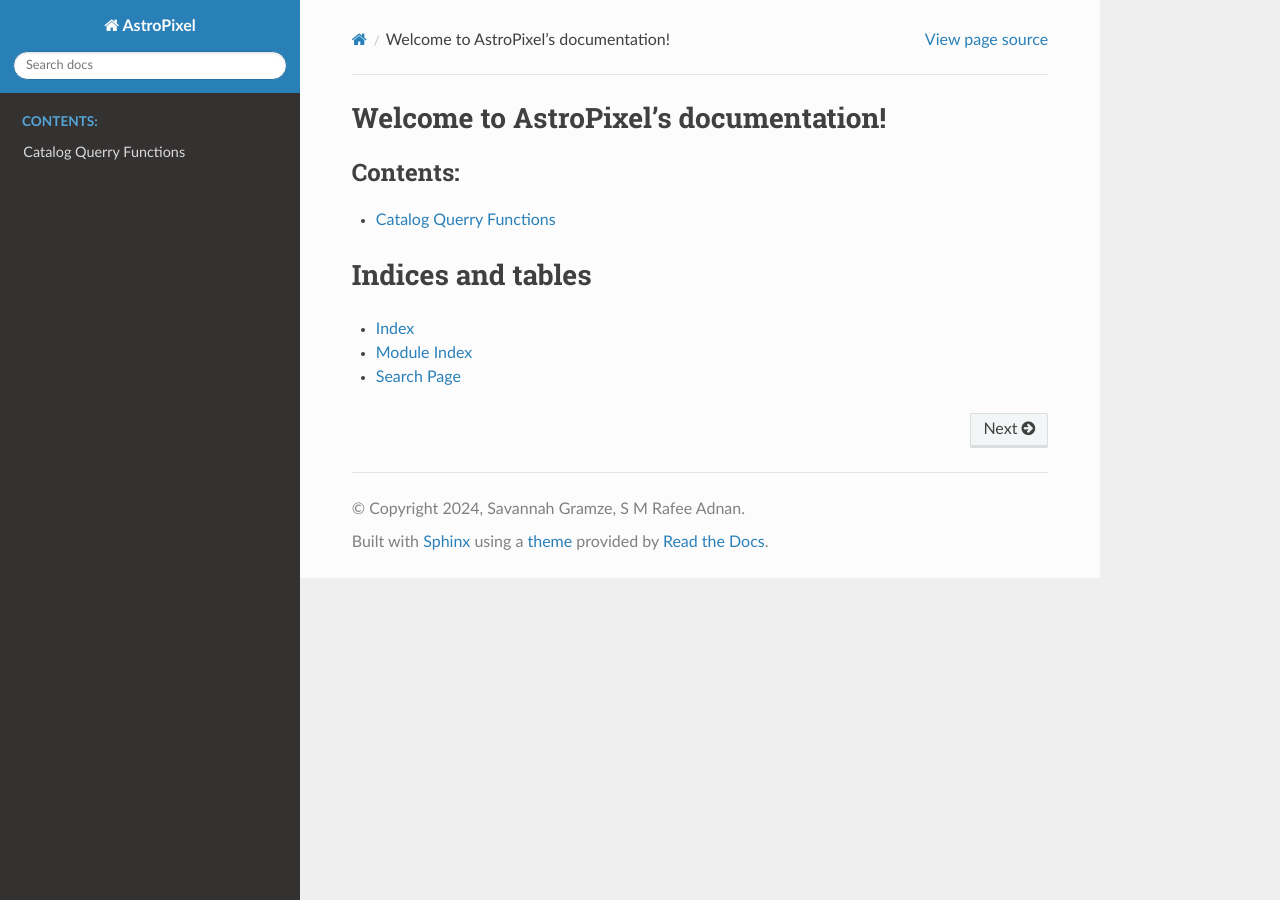
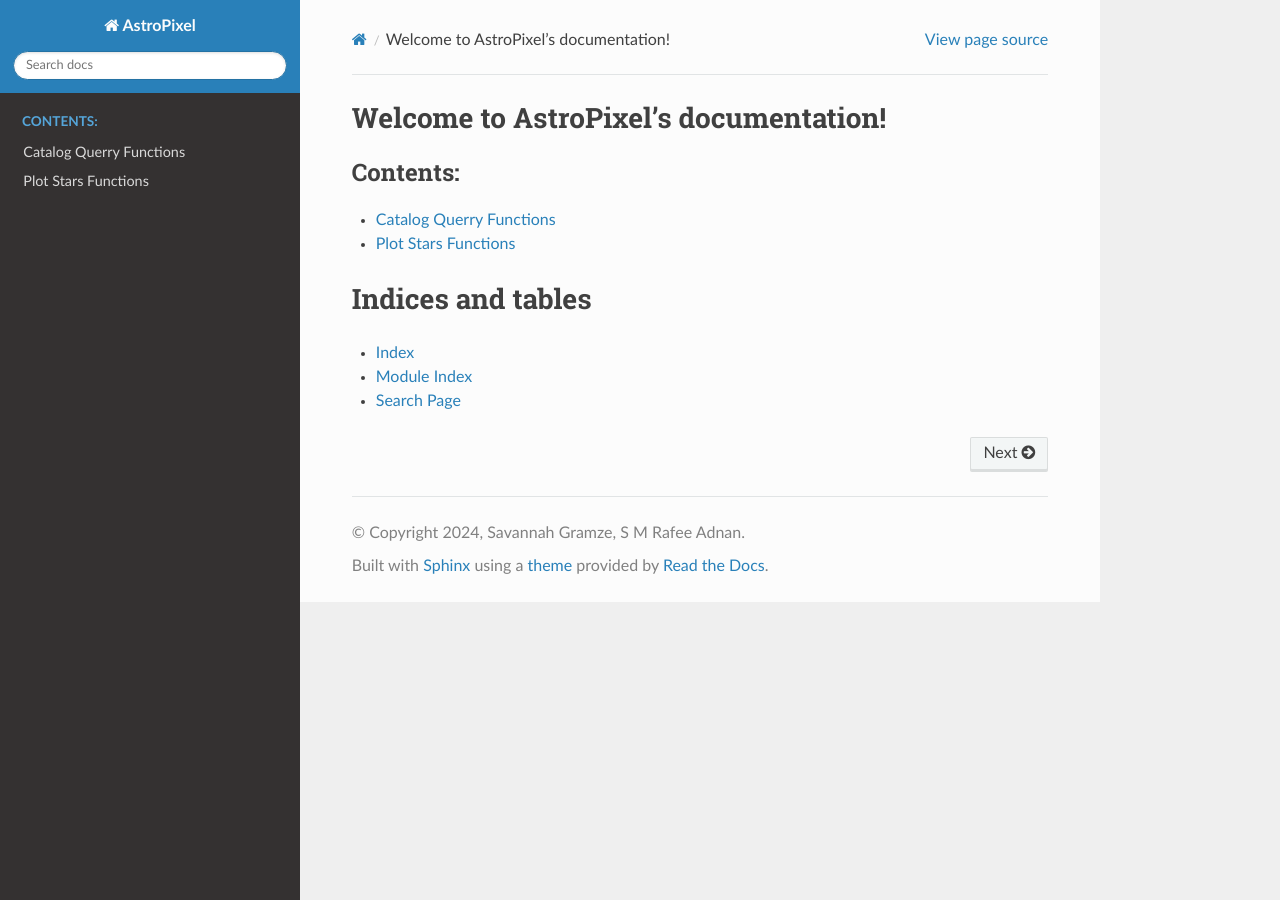
Before and after one commit to SpacialTree/astropixel, a Sphinx documentation site: the page built from astropixel/docs/index.rst, in a window 1280 px wide. Built offline with Sphinx 7.4.7 and the Read the Docs theme 2.0.0, drawn with Linux system fonts in a browser that asks for light colours.

Commit message:
added docs for plot_stars

```diff
--- a/astropixel/docs/index.rst
+++ b/astropixel/docs/index.rst
@@ -11,6 +11,7 @@
    :caption: Contents:
 
    catalog_querry.rst
+   plot_stars.rst
 
 
 Indices and tables
--- /dev/null
+++ b/astropixel/docs/plot_stars.rst
@@ -0,0 +1,9 @@
+.. _plot_stars :
+
+Plot Stars Functions
+=====================
+
+Functions plot a field of stars.
+
+.. automodule:: plot_stars
+   :members:
```
Also changed, not shown: 13 other files.
